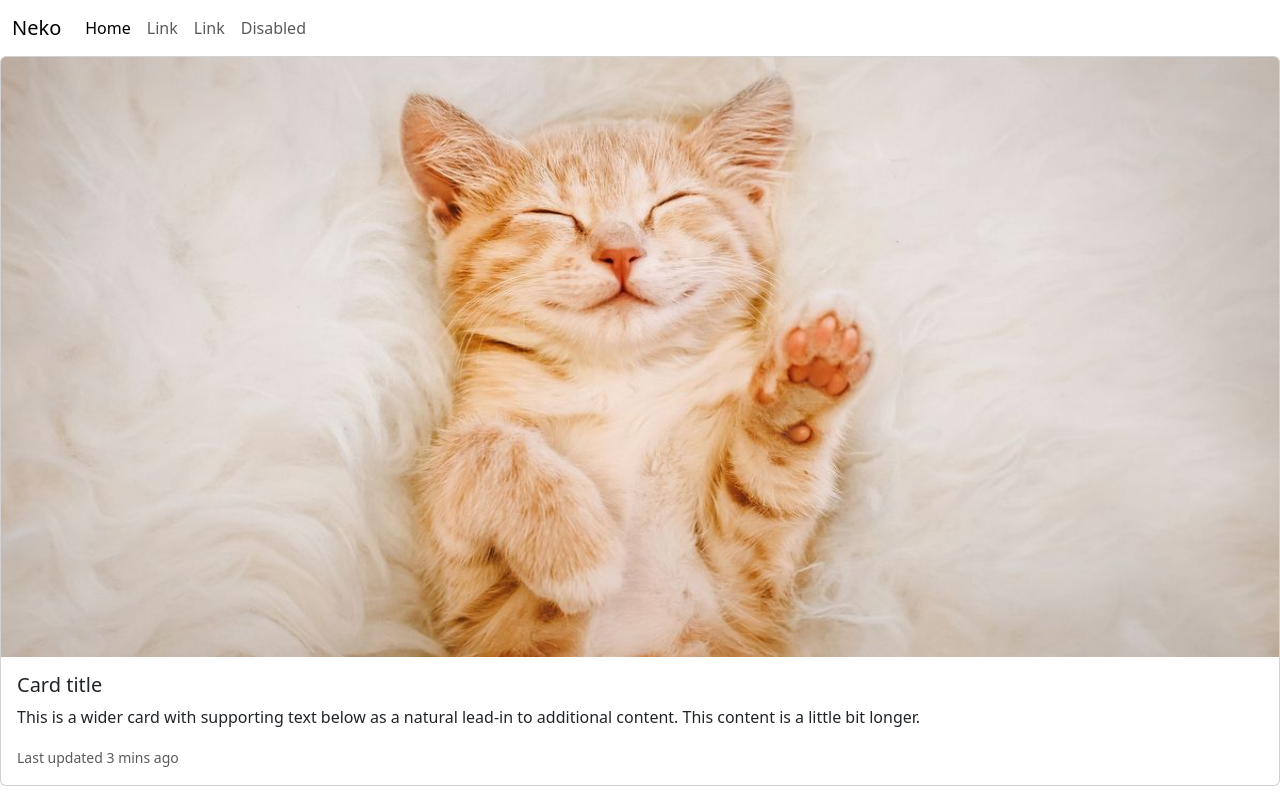
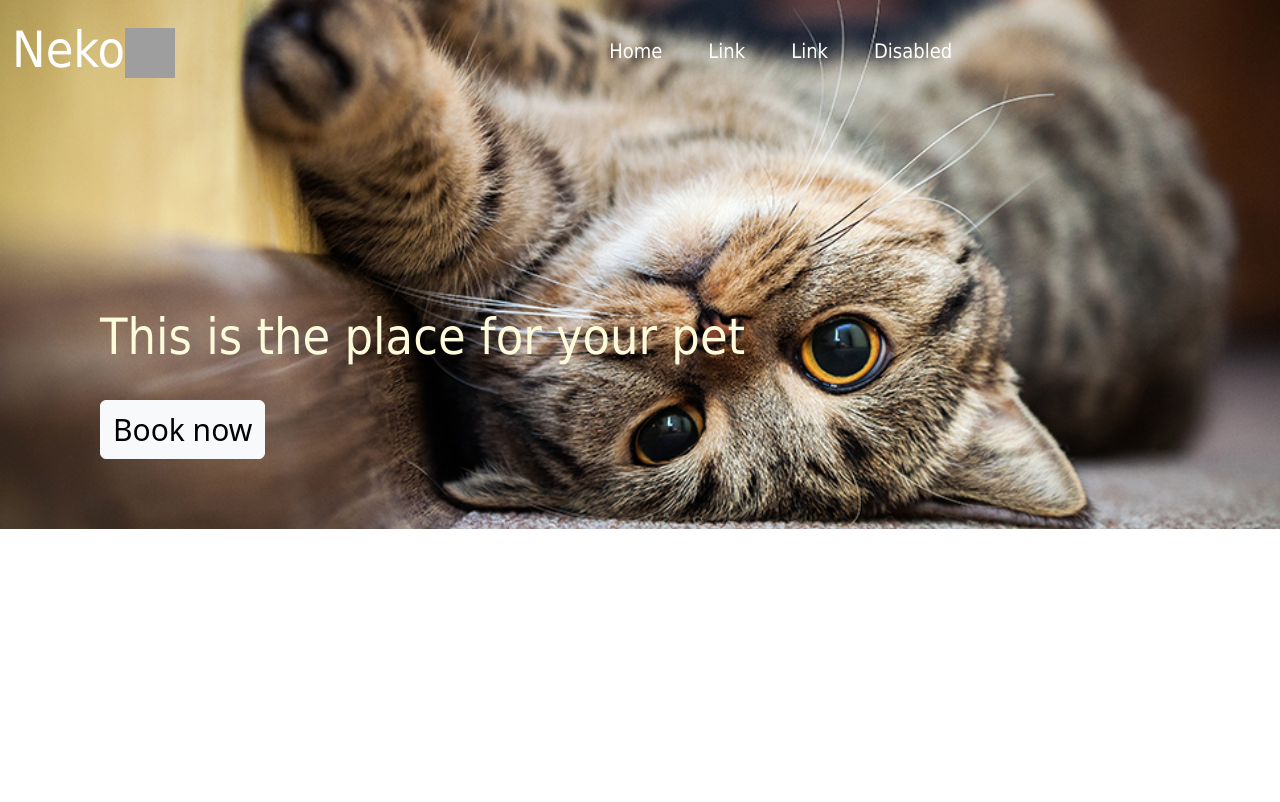
Before and after one commit to chihieuwe/cs50-final, a Flask app: page / in a window 1280 px wide; the page is wider, and only the part inside the window is pictured. After the commit the page ends 529 px from the top of that part, so only its background shows below. Run offline with Flask 3, Linux system fonts and the light colour scheme; grey boxes are pictures that could not be loaded.

Commit message:
Adding images, change page layout, eliminate caching, modify text font, add new images

```diff
--- a/app.py
+++ b/app.py
@@ -1,6 +1,13 @@
 from flask import Flask, render_template
 
 app = Flask(__name__)
+@app.after_request
+def add_header(response):
+    response.headers['Cache-Control'] = 'no-store, no-cache, must-revalidate, proxy-revalidate'
+    response.headers['Pragma'] = 'no-cache'
+    response.headers['Expires'] = '0'
+    response.headers['Surrogate-Control'] = 'no-store'
+    return response
 
 @app.route("/")
 def index():
--- a/static/styles/styles.css
+++ b/static/styles/styles.css
@@ -1,9 +1,49 @@
-.header {
-    padding: 20px;
-    text-align: center;
+* {
+    font-family: Tahoma, sans-serif;
 }
 
 .scaling {
-    height: 600px;
+    height: auto;
     width: 100%;
 }
+
+.navbar {
+    position: absolute;
+    top: 0;
+    background-color: transparent;
+    z-index: 1;
+}
+
+.navbar-brand {
+    color: white;
+    font-size: 50px;
+    margin-top: 0;
+}
+
+.navbar-nav {
+    color: yellowgreen;
+    padding-left: 400px;
+    padding-right: 500px;
+}
+
+.nav-link {
+    margin-left: 10px;
+    margin-right: 20px;
+    font-size: 20px;
+    color: white;
+}
+
+.cation {
+    position: absolute;
+    top: 300px;
+    left: 100px;
+    font-size: 50px;
+    color: #FEFBDD;
+}
+
+.cation2 {
+    position: absolute;
+    top: 400px;
+    left: 100px;
+    font-size: 30px;
+}
--- a/templates/index.html
+++ b/templates/index.html
@@ -1,12 +1,8 @@
 {% extends "layout.html" %}
 
 {% block body %}
-<div class="card mb-3">
-    <img src="static/images/cat.jpg" class="card-img-top scaling" alt="...">
-    <div class="card-body">
-      <h5 class="card-title">Card title</h5>
-      <p class="card-text">This is a wider card with supporting text below as a natural lead-in to additional content. This content is a little bit longer.</p>
-      <p class="card-text"><small class="text-muted">Last updated 3 mins ago</small></p>
-    </div>
-  </div>
+  <img src="static/images/cat.jpg" class="img-fluid scaling" alt="...">
+  <div class="cation">This is the place for your pet</div>
+  <button class="btn btn-light cation2" type="button">Book now</button></div>
+
 {% endblock %}
--- a/templates/layout.html
+++ b/templates/layout.html
@@ -12,18 +12,18 @@
 <title>Neko Clinic</title>
 </head>
 <body>
-<nav class="navbar navbar-expand-lg bg-dark-body-tertiary">
+<nav class="navbar navbar-expand-lg">
     <div class="container-fluid">
-        <a class="navbar-brand" href="#">Neko</a>
+        <a class="navbar-brand" href="#">Neko<img src="static/images/paw.png" width="50" height="50"></a>
         <button class="navbar-toggler" type="button" data-bs-toggle="collapse" data-bs-target="#navbarSupportedContent" aria-controls="navbarSupportedContent" aria-expanded="false" aria-label="Toggle navigation">
         <span class="navbar-toggler-icon"></span>
         </button>
         <div class="collapse navbar-collapse" id="navbarSupportedContent">
 
-        <ul class="navbar-nav me-auto mb-2 mb-lg-0">
+        <ul class="navbar-nav">
 
             <li class="nav-item">
-            <a class="nav-link active" href="#">Home</a>
+            <a class="nav-link" href="#">Home</a>
             </li>
 
             <li class="nav-item">
@@ -37,10 +37,9 @@
             <li class="nav-item">
             <a class="nav-link" href="#">Disabled</a>
             </li>
-
         </ul>
 
-        </div>
+    </div>
     </div>
     </nav>
 {% block body %} {% endblock %}
```
Also changed, not shown: static/images/cat.jpg.
